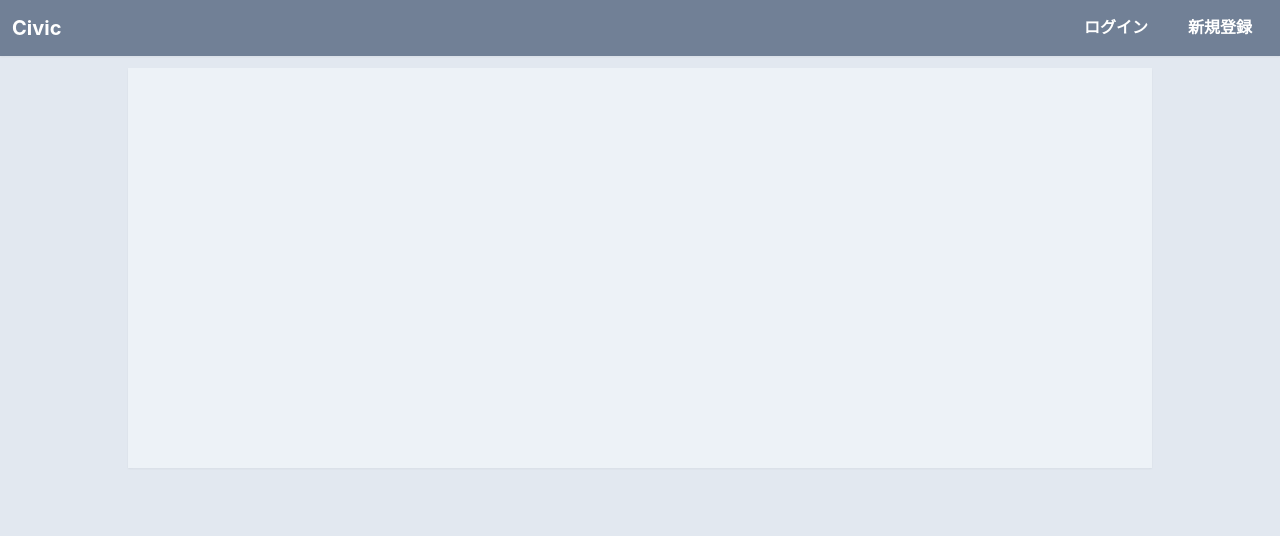
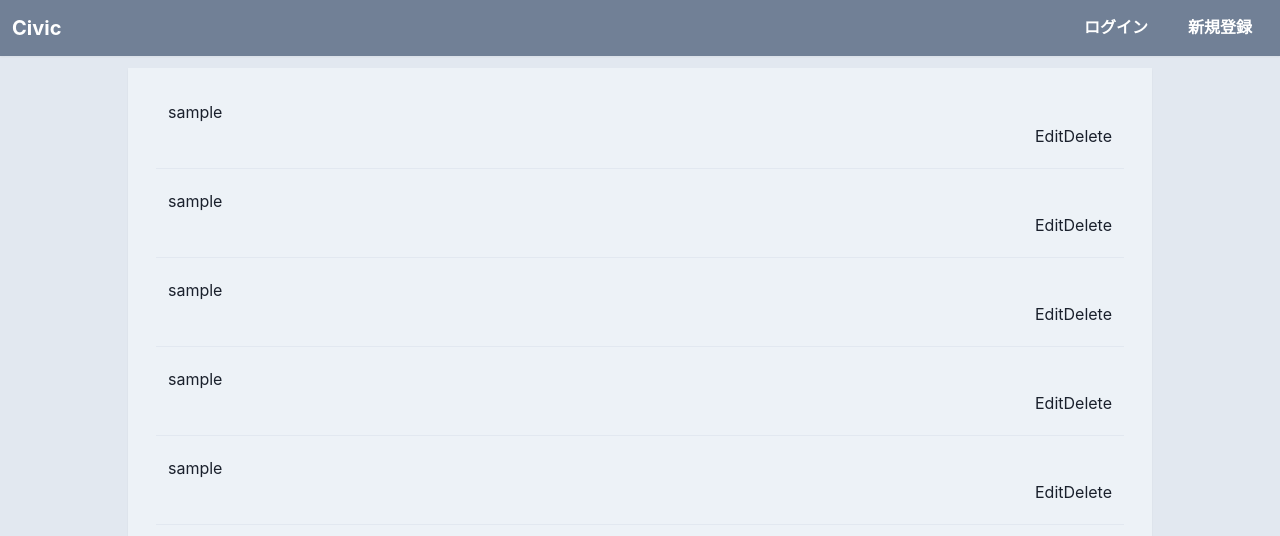
Before and after one commit to okakyo/next-nest-schema-app, a Next.js app in the folder front/: page / in a window 1280 px wide. Shown: the top 536 px of the page. Built offline with nearby package versions, Linux system fonts and the light colour scheme.

Commit message:
Todo カードの導入

```diff
--- a/front/src/components/general/cards/TodoCard.tsx
+++ b/front/src/components/general/cards/TodoCard.tsx
@@ -0,0 +1,18 @@
+import {Box, Button, Flex, Spacer} from "@chakra-ui/react"
+
+export const TodoCard = () =>{
+  return (
+    <Box borderBottom="1px solid" borderColor="gray.200" px="3"  py="5">
+      <Box>
+        sample
+      </Box>
+      <Flex>
+        <Spacer />
+        <Box>
+          Edit
+        </Box>
+        <Box>Delete</Box>
+      </Flex>
+    </Box>
+  )
+}
--- a/front/src/pages/index.tsx
+++ b/front/src/pages/index.tsx
@@ -3,11 +3,18 @@ import Head from 'next/head'
 import Image from 'next/image'
 import styles from '../styles/Home.module.css'
 import {Box} from "@chakra-ui/react";
+import {TodoCard} from '../components/general/cards/TodoCard';
 
 const Home: NextPage = () => {
   return(
-    <Box>
-
+    <Box p="3">
+      {[1,2,3,4,5].map((item)=>{
+          return (
+            <>
+              <TodoCard key={item}/>
+            </>
+          )
+        })}
     </Box>
   )
 }
```
